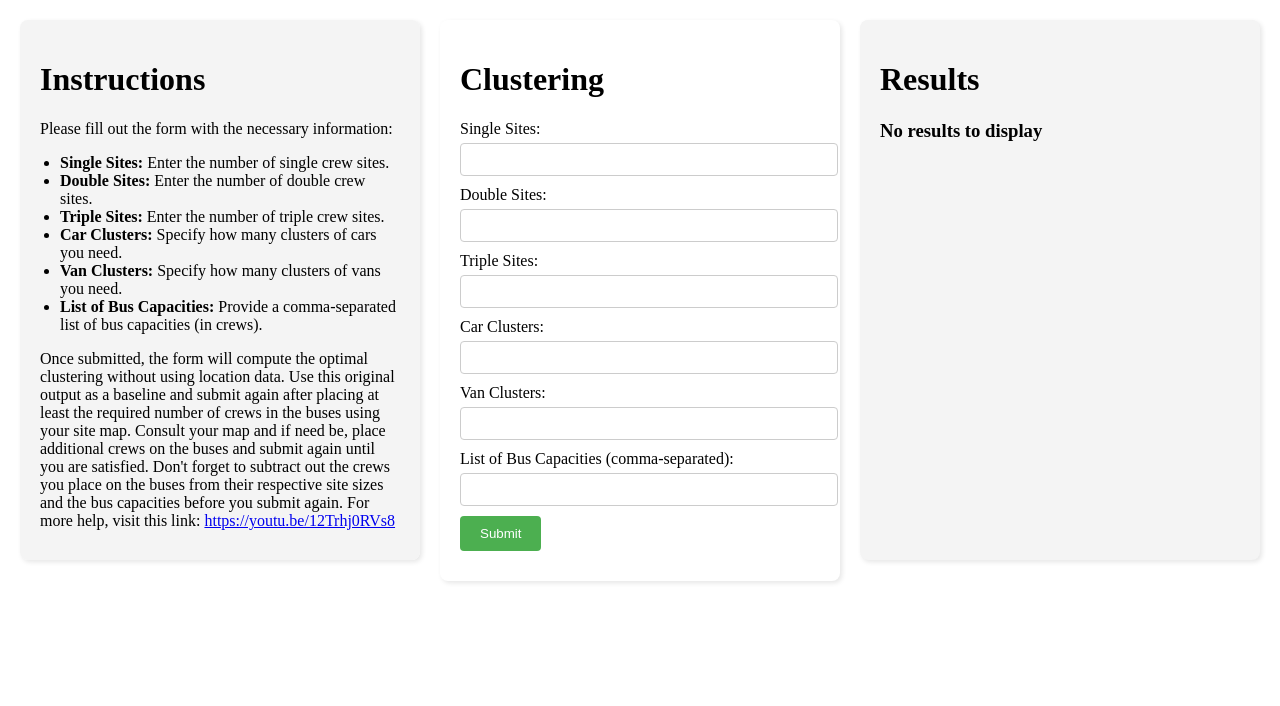
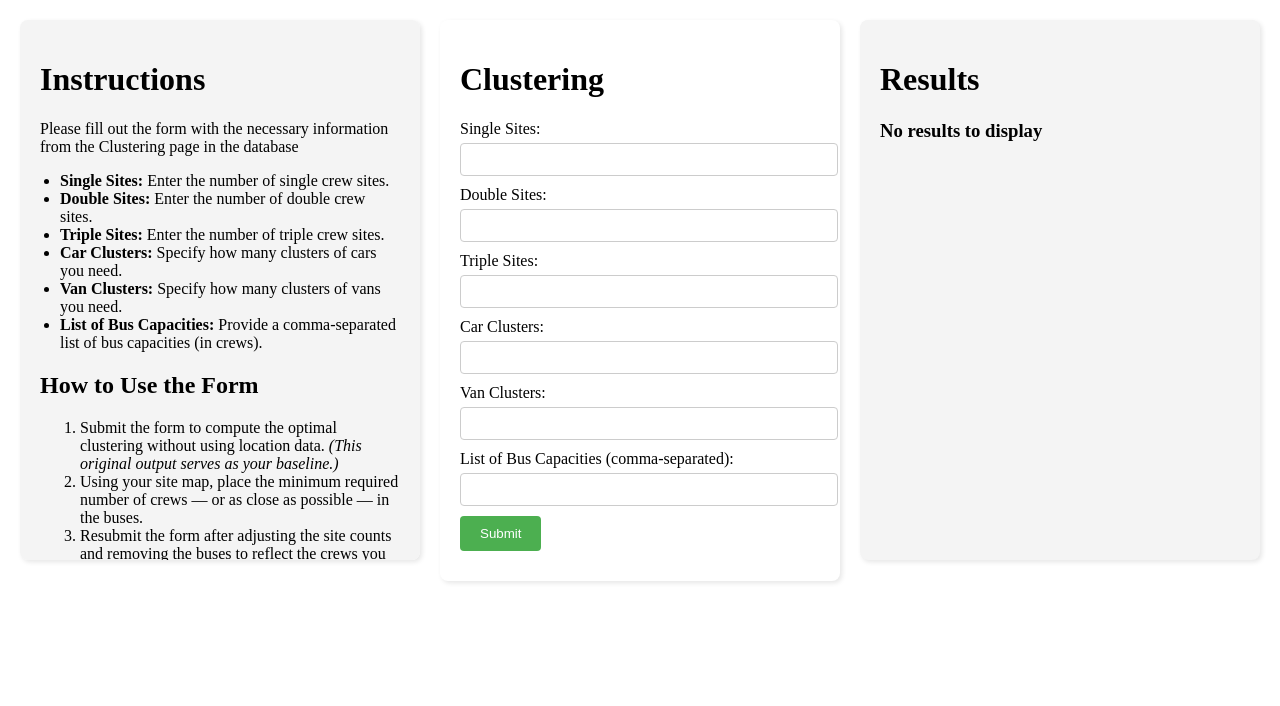
Before and after one commit to cbmckinstry/Clustering, a Flask app: page / in a window 1280 px wide. Shown: the top 706 px of the page. Run offline with Flask 3, Linux system fonts and the light colour scheme.

Commit message:
Better instructions

```diff
--- a/templates/index.html
+++ b/templates/index.html
@@ -93,7 +93,7 @@
 <div class="container">
     <div class="column instructions">
         <h1>Instructions</h1>
-        <p>Please fill out the form with the necessary information:</p>
+        <p>Please fill out the form with the necessary information from the Clustering page in the database</p>
         <ul>
             <li><strong>Single Sites:</strong> Enter the number of single crew sites.</li>
             <li><strong>Double Sites:</strong> Enter the number of double crew sites.</li>
@@ -102,7 +102,20 @@
             <li><strong>Van Clusters:</strong> Specify how many clusters of vans you need.</li>
             <li><strong>List of Bus Capacities:</strong> Provide a comma-separated list of bus capacities (in crews).</li>
         </ul>
-        <p>Once submitted, the form will compute the optimal clustering without using location data. Use this original output as a baseline and submit again after placing at least the required number of crews in the buses using your site map. Consult your map and if need be, place additional crews on the buses and submit again until you are satisfied. Don't forget to subtract out the crews you place on the buses from their respective site sizes and the bus capacities before you submit again. For more help, visit this link: <a href="https://youtu.be/12Trhj0RVs8" target="_blank">https://youtu.be/12Trhj0RVs8</a></p>
+
+        <h2>How to Use the Form</h2>
+        <ol>
+            <li>Submit the form to compute the optimal clustering without using location data.
+                <em>(This original output serves as your baseline.)</em>
+            </li>
+            <li>Using your site map, place the minimum required number of crews — or as close as possible — in the buses.</li>
+            <li>Resubmit the form after adjusting the site counts and removing the buses to reflect the crews you placed.</li>
+            <li>If the result produces clusters that contradict the map, add an additional site to the buses and adjust accordingly.</li>
+            <li>Repeat the previous step as needed until the result aligns with your map.</li>
+            <li>For more help, watch this video:
+                <a href="https://youtu.be/12Trhj0RVs8" target="_blank">https://youtu.be/12Trhj0RVs8</a>
+            </li>
+        </ol>
     </div>
 
     <div class="column form-container">
```
